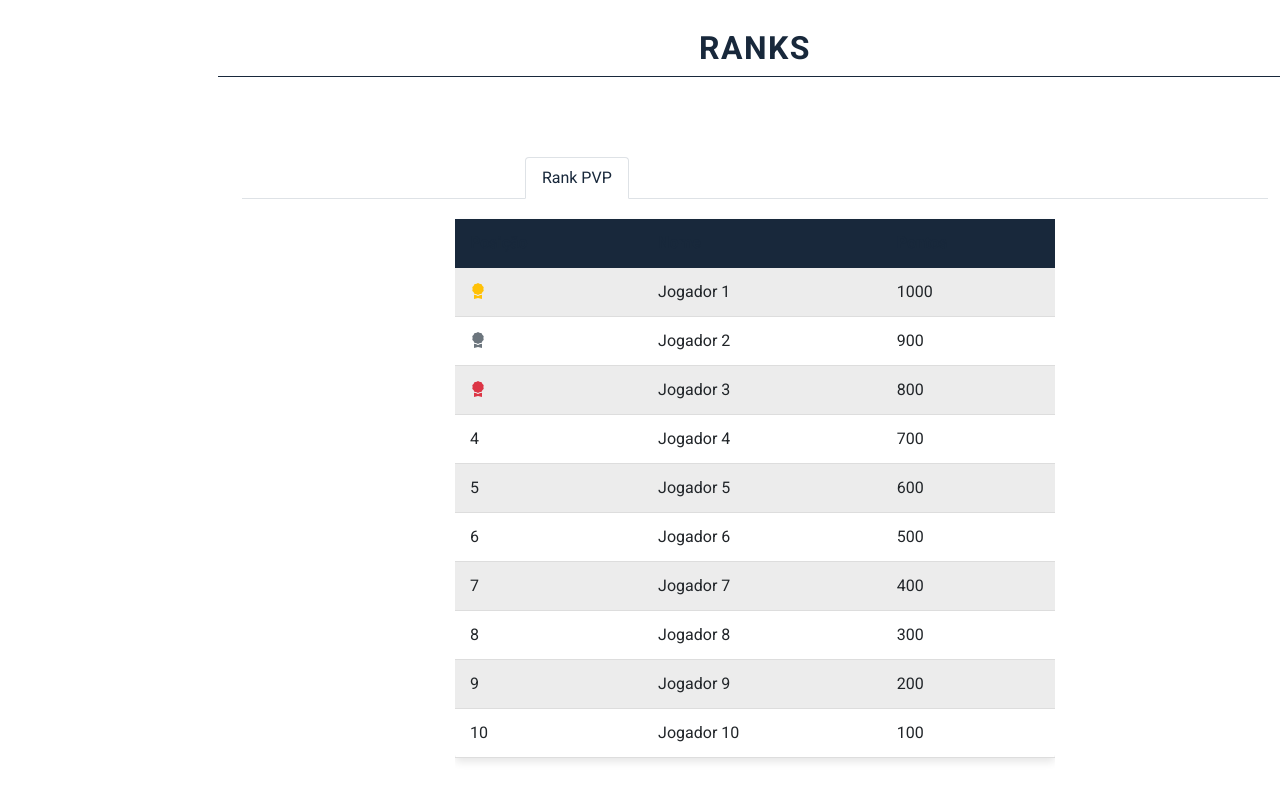
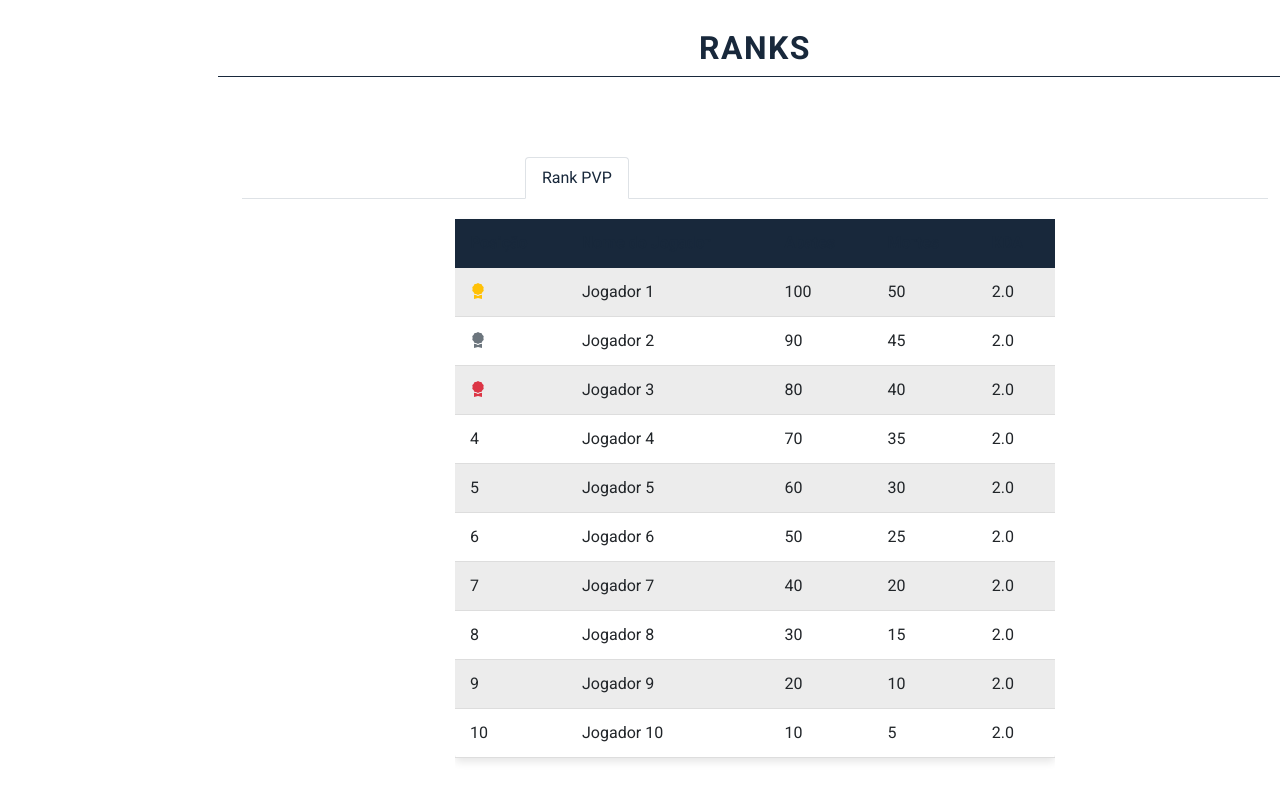
Before and after one commit to ArturllVale/bun-app, a React (Vite) app: page / in a window 1280 px wide. Shown: the part 3378-4178 px from the top of the page. Built offline with nearby package versions, Linux system fonts and the light colour scheme.

Commit message:
atualizar tabela de jogadores e guildas com novas métricas de desempenho

```diff
--- a/src/App.tsx
+++ b/src/App.tsx
@@ -393,61 +393,83 @@ export default function App(): JSX.Element {
                   <thead>
                     <tr>
                       <th>Posição</th>
-                      <th>Nome</th>
-                      <th>Pontos</th>
+                      <th>Nome do Jogador</th>
+                      <th>Abates</th>
+                      <th>Mortes</th>
+                      <th>KDA</th>
                     </tr>
                   </thead>
                   <tbody>
                     <tr>
                       <td><i className="bi bi-award-fill text-warning"></i></td>
                       <td>Jogador 1</td>
-                      <td>1000</td>
+                      <td>100</td>
+                      <td>50</td>
+                      <td>2.0</td>
                     </tr>
                     <tr>
                       <td><i className="bi bi-award-fill text-secondary"></i></td>
                       <td>Jogador 2</td>
-                      <td>900</td>
+                      <td>90</td>
+                      <td>45</td>
+                      <td>2.0</td>
                     </tr>
                     <tr>
                       <td><i className="bi bi-award-fill text-danger"></i></td>
                       <td>Jogador 3</td>
-                      <td>800</td>
+                      <td>80</td>
+                      <td>40</td>
+                      <td>2.0</td>
                     </tr>
                     {/* ...posições 4 a 10... */}
                     <tr>
                       <td>4</td>
                       <td>Jogador 4</td>
-                      <td>700</td>
+                      <td>70</td>
+                      <td>35</td>
+                      <td>2.0</td>
                     </tr>
                     <tr>
                       <td>5</td>
                       <td>Jogador 5</td>
-                      <td>600</td>
+                      <td>60</td>
+                      <td>30</td>
+                      <td>2.0</td>
                     </tr>
                     <tr>
                       <td>6</td>
                       <td>Jogador 6</td>
-                      <td>500</td>
+                      <td>50</td>
+                      <td>25</td>
+                      <td>2.0</td>
                     </tr>
                     <tr>
                       <td>7</td>
                       <td>Jogador 7</td>
-                      <td>400</td>
+                      <td>40</td>
+                      <td>20</td>
+                      <td>2.0</td>
                     </tr>
                     <tr>
                       <td>8</td>
                       <td>Jogador 8</td>
-                      <td>300</td>
+                      <td>30</td>
+                      <td>15</td>
+                      <td>2.0</td>
                     </tr>
                     <tr>
                       <td>9</td>
                       <td>Jogador 9</td>
-                      <td>200</td>
+                      <td>20</td>
+                      <td>10</td>
+                      <td>2.0</td>
                     </tr>
                     <tr>
                       <td>10</td>
                       <td>Jogador 10</td>
-                      <td>100</td>
+                      <td>10</td>
+                      <td>5</td>
+                      <td>2.0</td>
                     </tr>
                   </tbody>
                 </table>
@@ -459,61 +481,72 @@ export default function App(): JSX.Element {
                   <thead className="thead-dark">
                     <tr>
                       <th>Posição</th>
-                      <th>Nome</th>
-                      <th>Pontos</th>
+                      <th>Nome da Guilda</th>
+                      <th>Vitórias</th>
+                      <th>Derrotas</th>
                     </tr>
                   </thead>
                   <tbody>
                     <tr>
                       <td><i className="bi bi-award-fill text-warning"></i></td>
                       <td>Guilda 1</td>
-                      <td>1000</td>
+                      <td>10</td>
+                      <td>2</td>
                     </tr>
                     <tr>
                       <td><i className="bi bi-award-fill text-secondary"></i></td>
                       <td>Guilda 2</td>
-                      <td>900</td>
+                      <td>9</td>
+                      <td>3</td>
                     </tr>
                     <tr>
                       <td><i className="bi bi-award-fill text-danger"></i></td>
                       <td>Guilda 3</td>
-                      <td>800</td>
+                      <td>8</td>
+                      <td>4</td>
                     </tr>
                     {/* ...posições 4 a 10... */}
                     <tr>
                       <td>4</td>
                       <td>Guilda 4</td>
-                      <td>700</td>
+                      <td>7</td>
+                      <td>5</td>
                     </tr>
                     <tr>
                       <td>5</td>
                       <td>Guilda 5</td>
-                      <td>600</td>
+                      <td>6</td>
+                      <td>6</td>
                     </tr>
                     <tr>
                       <td>6</td>
                       <td>Guilda 6</td>
-                      <td>500</td>
+                      <td>5</td>
+                      <td>7</td>
                     </tr>
                     <tr>
                       <td>7</td>
                       <td>Guilda 7</td>
-                      <td>400</td>
+                      <td>4</td>
+                      <td>8</td>
                     </tr>
                     <tr>
                       <td>8</td>
                       <td>Guilda 8</td>
-                      <td>300</td>
+                      <td>3</td>
+                      <td>9</td>
                     </tr>
                     <tr>
                       <td>9</td>
                       <td>Guilda 9</td>
-                      <td>200</td>
+                      <td>2</td>
+                      <td>10</td>
                     </tr>
                     <tr>
                       <td>10</td>
                       <td>Guilda 10</td>
-                      <td>100</td>
+                      <td>1</td>
+                      <td>11</td>
                     </tr>
                   </tbody>
                 </table>
```
